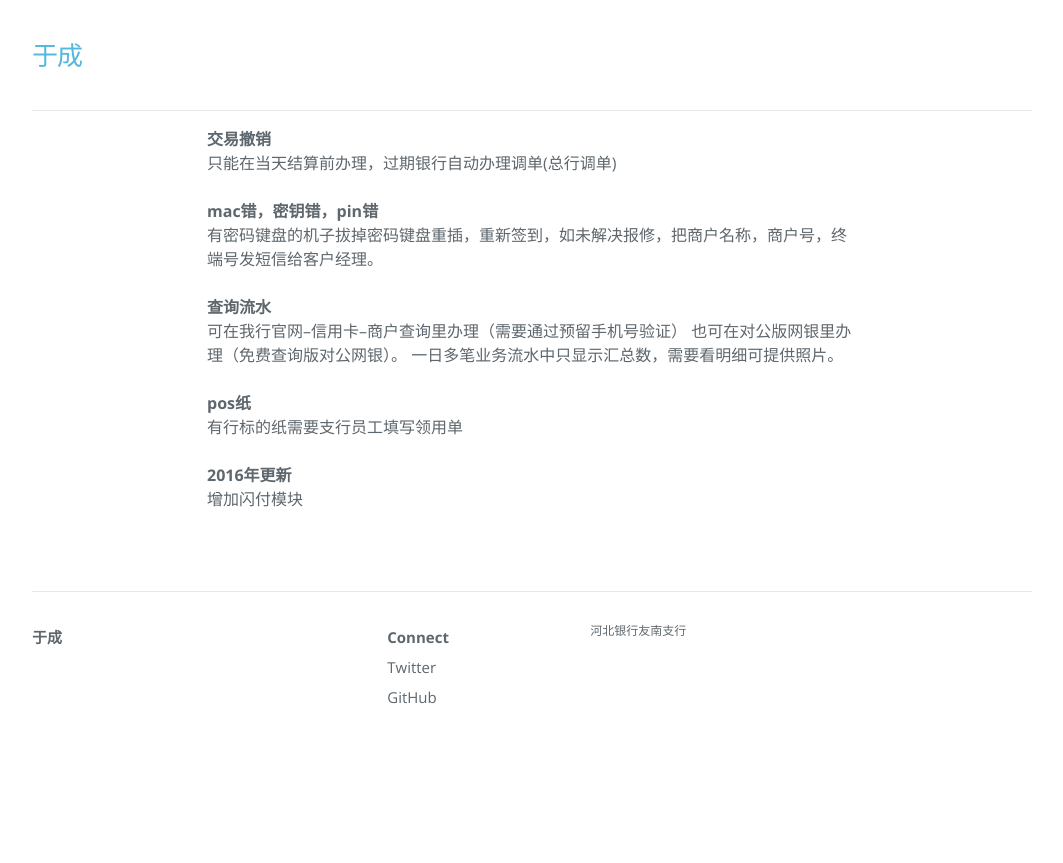
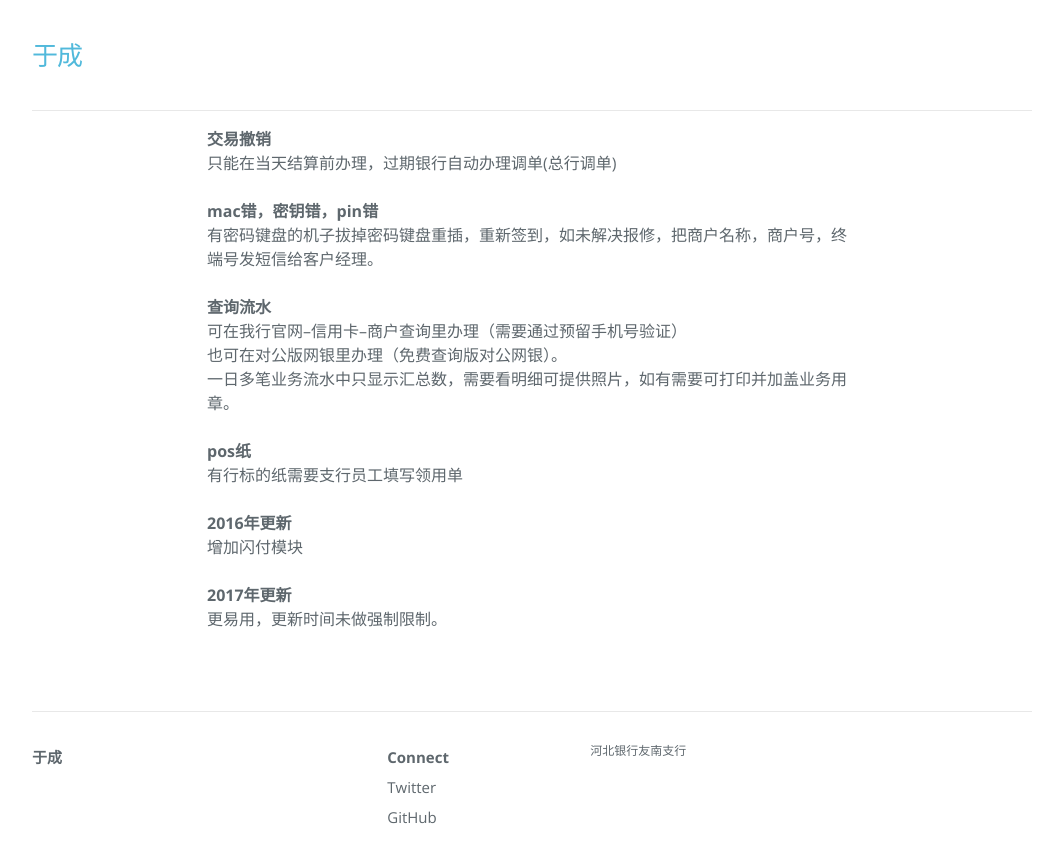
Before and after one commit to hebbank/jekyll, a Jekyll site: the page built from _posts/2017-03-31-cj.md, in a window 1280 px wide and 900 px high, scrolled down 1379 px. Shown: the top 863 px of the window, without its empty margins (108-1171 px from the left). Built offline with Jekyll 4.4.1, drawn with Linux system fonts in a browser that asks for light colours; nearby versions of some CDN libraries; before the commit the page ends 2159 px from its top, so only the background shows below that; some of the changed text lies outside the part shown.

Commit message:
Update 常见问题

```diff
--- a/_posts/2017-03-31-cj.md
+++ b/_posts/2017-03-31-cj.md
@@ -5,7 +5,8 @@ tags: pos
 categories: 常见问题
 ---
 **密码**
-操作员01（多终端号依次为02等）：0000 管理员00密码：123456（参见相关问题之恶意撤销）
+操作员：01（多终端号依次为02等）密码：0000
+管理员：00 密码：123456（请防止恶意撤销交易事件发生）
 
 **新机插线**
 未按标注插线有可能造成机器损坏。
@@ -56,10 +57,15 @@ categories: 常见问题
 有密码键盘的机子拔掉密码键盘重插，重新签到，如未解决报修，把商户名称，商户号，终端号发短信给客户经理。
 
 **查询流水**
-可在我行官网--信用卡--商户查询里办理（需要通过预留手机号验证）  也可在对公版网银里办理（免费查询版对公网银）。  一日多笔业务流水中只显示汇总数，需要看明细可提供照片。
+可在我行官网--信用卡--商户查询里办理（需要通过预留手机号验证）
+也可在对公版网银里办理（免费查询版对公网银）。
+一日多笔业务流水中只显示汇总数，需要看明细可提供照片，如有需要可打印并加盖业务用章。
 
 **pos纸**
 有行标的纸需要支行员工填写领用单
 
 **2016年更新**
 增加闪付模块
+
+**2017年更新**
+更易用，更新时间未做强制限制。
```
